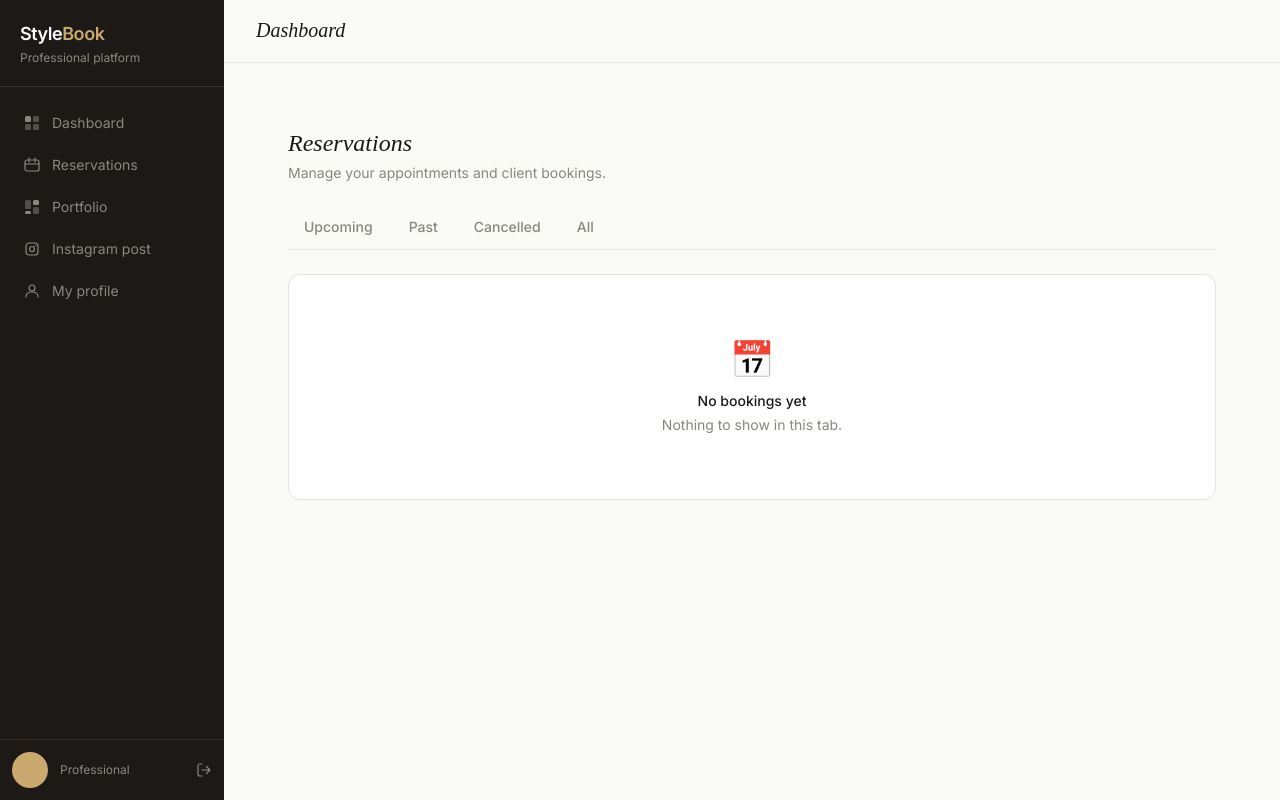
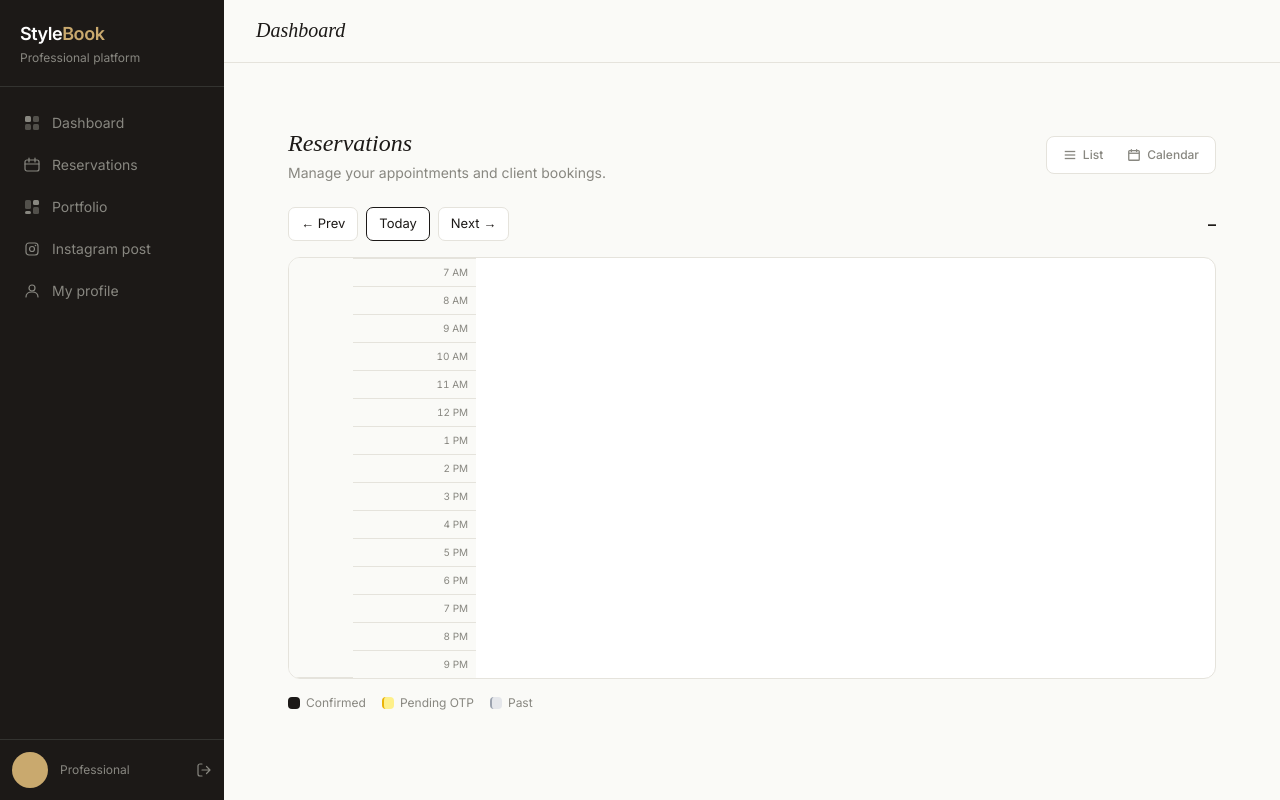
Before and after one commit to chieftainroman/StyleBook, a Django app: template templates/bookings/reservations.html in a window 1280 px wide. Run offline with Django 4.2, Linux system fonts and the light colour scheme; the template is opened without the code that fills it, so the values that code supplies are empty; some libraries are stand-ins or nearby versions; some web fonts are replaced.

Commit message:
Calendar view toggle

```diff
--- /dev/null
+++ b/templates/bookings/_reservations_calendar.html
@@ -0,0 +1,232 @@
+<style>
+  .cal-grid {
+    display: grid;
+    grid-template-columns: 64px repeat(7, 1fr);
+    gap: 0;
+    border: 1px solid #E5E3DC;
+    border-radius: 12px;
+    overflow: hidden;
+    background: #fff;
+  }
+  .cal-header {
+    background: #FAFAF7;
+    border-bottom: 1px solid #E5E3DC;
+    padding: 10px 8px;
+    text-align: center;
+    font-size: 11px;
+    color: #888780;
+    text-transform: uppercase;
+    letter-spacing: 0.05em;
+    font-weight: 500;
+  }
+  .cal-header.today {
+    background: #1C1917;
+    color: #fff;
+  }
+  .cal-header-day-num {
+    font-size: 18px;
+    font-weight: 600;
+    color: #1C1917;
+    margin-top: 2px;
+    display: block;
+  }
+  .cal-header.today .cal-header-day-num { color: #C9A96E; }
+  .cal-time-col {
+    background: #FAFAF7;
+  }
+  .cal-time-label {
+    font-size: 10px;
+    color: #888780;
+    padding: 6px 8px;
+    text-align: right;
+    border-top: 1px solid #E5E3DC;
+    font-variant-numeric: tabular-nums;
+  }
+  .cal-day-col {
+    border-left: 1px solid #E5E3DC;
+    position: relative;
+    min-height: 100%;
+  }
+  .cal-day-col.today { background: #FFFBEF; }
+  .cal-day-col.past  { background: #FAFAF7; }
+  .cal-hour-row {
+    height: 48px;
+    border-top: 1px solid #E5E3DC;
+  }
+  .cal-booking {
+    position: absolute;
+    left: 4px; right: 4px;
+    background: #1C1917;
+    color: #fff;
+    border-left: 3px solid #C9A96E;
+    border-radius: 6px;
+    padding: 4px 6px;
+    font-size: 11px;
+    overflow: hidden;
+    cursor: pointer;
+    text-decoration: none;
+    z-index: 1;
+    transition: background 0.15s;
+  }
+  .cal-booking:hover { background: #333; }
+  .cal-booking.pending {
+    background: #fffbeb;
+    color: #92400e;
+    border-left-color: #f59e0b;
+  }
+  .cal-booking.pending:hover { background: #fef3c7; }
+  .cal-booking.completed,
+  .cal-booking.no_show {
+    background: #f3f4f6;
+    color: #4b5563;
+    border-left-color: #9ca3af;
+  }
+  .cal-booking-time {
+    font-weight: 600;
+    font-size: 10px;
+    opacity: 0.85;
+  }
+  .cal-booking-name {
+    font-weight: 500;
+    margin-top: 2px;
+    white-space: nowrap;
+    overflow: hidden;
+    text-overflow: ellipsis;
+  }
+  .cal-booking-svc {
+    font-size: 10px;
+    opacity: 0.7;
+    white-space: nowrap;
+    overflow: hidden;
+    text-overflow: ellipsis;
+  }
+  .cal-nav {
+    display: flex;
+    align-items: center;
+    justify-content: space-between;
+    margin-bottom: 16px;
+  }
+  .cal-nav-label {
+    font-size: 16px;
+    font-weight: 600;
+    color: #1C1917;
+  }
+  .cal-nav-btn {
+    padding: 6px 12px;
+    border: 1px solid #E5E3DC;
+    border-radius: 7px;
+    background: #fff;
+    font-size: 13px;
+    color: #1C1917;
+    text-decoration: none;
+    transition: background 0.15s;
+  }
+  .cal-nav-btn:hover { background: #FAFAF7; }
+  .cal-nav-btn.today-btn { border-color: #1C1917; }
+</style>
+
+
+<!-- Week navigation -->
+<div class="cal-nav">
+  <div class="flex items-center gap-2">
+    <a href="?view=calendar&week={{ week_data.prev_week|date:'Y-m-d' }}" class="cal-nav-btn">← Prev</a>
+    <a href="?view=calendar&week={{ week_data.this_week|date:'Y-m-d' }}" class="cal-nav-btn today-btn">Today</a>
+    <a href="?view=calendar&week={{ week_data.next_week|date:'Y-m-d' }}" class="cal-nav-btn">Next →</a>
+  </div>
+  <div class="cal-nav-label">
+    {{ week_data.start|date:"M j" }} – {{ week_data.end|date:"M j, Y" }}
+  </div>
+</div>
+
+
+<!-- Calendar grid -->
+<div class="cal-grid">
+
+  <!-- Header row -->
+  <div class="cal-header"></div>
+  {% for day in week_data.days %}
+    <div class="cal-header {% if day.is_today %}today{% endif %}">
+      {{ day.date|date:"D" }}
+      <span class="cal-header-day-num">{{ day.date|date:"j" }}</span>
+    </div>
+  {% endfor %}
+
+  <!-- Time column -->
+  <div class="cal-time-col">
+    {% for hour in "_______________" %}
+      {% with forloop.counter|add:6 as h %}
+        <div class="cal-time-label">
+          {% if h < 12 %}{{ h }} AM
+          {% elif h == 12 %}12 PM
+          {% else %}{{ h|add:'-12' }} PM
+          {% endif %}
+        </div>
+      {% endwith %}
+    {% endfor %}
+  </div>
+
+  <!-- Day columns -->
+  {% for day in week_data.days %}
+    <div class="cal-day-col {% if day.is_today %}today{% elif day.is_past %}past{% endif %}"
+         data-date="{{ day.date|date:'Y-m-d' }}">
+      {% for _ in "_______________" %}
+        <div class="cal-hour-row"></div>
+      {% endfor %}
+
+      <!-- Bookings rendered absolutely positioned via JS -->
+      {% for b in day.bookings %}
+        <a href="{% url 'booking_detail' ref=b.reference_code %}"
+           class="cal-booking
+                  {% if b.status == 'pending_otp' %}pending
+                  {% elif b.status == 'completed' or b.status == 'no_show' %}completed
+                  {% endif %}"
+           data-start-hour="{{ b.start_time|date:'G' }}"
+           data-start-minute="{{ b.start_time|date:'i' }}"
+           data-duration="{{ b.service.duration_minutes }}">
+          <div class="cal-booking-time">{{ b.start_time|time:"g:i A" }}</div>
+          <div class="cal-booking-name">{{ b.client_name }}</div>
+          <div class="cal-booking-svc">{{ b.service.name }}</div>
+        </a>
+      {% endfor %}
+    </div>
+  {% endfor %}
+
+</div>
+
+
+<!-- Legend -->
+<div class="flex items-center gap-4 mt-4 text-xs text-muted">
+  <span class="flex items-center gap-1.5">
+    <span class="inline-block w-3 h-3 rounded bg-ink"></span> Confirmed
+  </span>
+  <span class="flex items-center gap-1.5">
+    <span class="inline-block w-3 h-3 rounded bg-yellow-200 border-l-2 border-yellow-500"></span> Pending OTP
+  </span>
+  <span class="flex items-center gap-1.5">
+    <span class="inline-block w-3 h-3 rounded bg-gray-200 border-l-2 border-gray-400"></span> Past
+  </span>
+</div>
+
+
+<script>
+(function() {
+  // Position bookings absolutely within their day column based on start time + duration
+  // Calendar starts at 7 AM, each hour row is 48px tall.
+  const HOUR_HEIGHT = 48;
+  const FIRST_HOUR = 7;  // calendar starts at 7 AM
+  const HEADER_HEIGHT = 0;  // header is in separate grid cell
+
+  document.querySelectorAll('.cal-booking').forEach(el => {
+    const startHour   = parseInt(el.dataset.startHour);
+    const startMinute = parseInt(el.dataset.startMinute);
+    const duration    = parseInt(el.dataset.duration);
+
+    const offsetMinutes = (startHour - FIRST_HOUR) * 60 + startMinute;
+    const top    = (offsetMinutes / 60) * HOUR_HEIGHT;
+    const height = (duration / 60) * HOUR_HEIGHT - 2;
+
+    el.style.top    = (top + HEADER_HEIGHT) + 'px';
+    el.style.height = Math.max(28, height) + 'px';
+  });
+})();
+</script>
--- a/templates/bookings/reservations.html
+++ b/templates/bookings/reservations.html
@@ -4,141 +4,44 @@
 <div class="px-8 py-6">
 
   <!-- Header -->
-  <div class="flex items-center justify-between mb-6">
+  <div class="flex items-center justify-between mb-6 flex-wrap gap-3">
     <div>
       <h1 class="text-2xl font-serif italic text-ink">Reservations</h1>
       <p class="text-sm text-muted mt-1">
         Manage your appointments and client bookings.
       </p>
     </div>
-  </div>
 
-  <!-- Tabs -->
-  <div class="border-b border-cream-border mb-6">
-    <div class="flex gap-1">
-      <a href="?tab=upcoming"
-         class="px-4 py-2.5 text-sm font-medium border-b-2 transition-colors
-                {% if tab == 'upcoming' %}border-ink text-ink{% else %}border-transparent text-muted hover:text-ink{% endif %}">
-        Upcoming
-        {% if counts.upcoming %}<span class="ml-1 px-1.5 py-0.5 bg-gold-light text-gold-dark text-xs font-semibold rounded">{{ counts.upcoming }}</span>{% endif %}
+    <!-- View toggle -->
+    <div class="inline-flex items-center bg-white border border-cream-border rounded-lg p-1">
+      <a href="?view=list{% if tab != 'upcoming' %}&tab={{ tab }}{% endif %}"
+         class="px-3 py-1.5 text-xs font-medium rounded transition-colors flex items-center gap-1.5
+                {% if view_mode == 'list' %}bg-ink text-white{% else %}text-muted hover:text-ink{% endif %}">
+        <svg width="14" height="14" viewBox="0 0 16 16" fill="none">
+          <line x1="2" y1="4" x2="14" y2="4" stroke="currentColor" stroke-width="1.5"/>
+          <line x1="2" y1="8" x2="14" y2="8" stroke="currentColor" stroke-width="1.5"/>
+          <line x1="2" y1="12" x2="14" y2="12" stroke="currentColor" stroke-width="1.5"/>
+        </svg>
+        List
       </a>
-      <a href="?tab=past"
-         class="px-4 py-2.5 text-sm font-medium border-b-2 transition-colors
-                {% if tab == 'past' %}border-ink text-ink{% else %}border-transparent text-muted hover:text-ink{% endif %}">
-        Past
-        {% if counts.past %}<span class="ml-1 px-1.5 py-0.5 bg-cream text-muted text-xs font-semibold rounded">{{ counts.past }}</span>{% endif %}
-      </a>
-      <a href="?tab=cancelled"
-         class="px-4 py-2.5 text-sm font-medium border-b-2 transition-colors
-                {% if tab == 'cancelled' %}border-ink text-ink{% else %}border-transparent text-muted hover:text-ink{% endif %}">
-        Cancelled
-        {% if counts.cancelled %}<span class="ml-1 px-1.5 py-0.5 bg-cream text-muted text-xs font-semibold rounded">{{ counts.cancelled }}</span>{% endif %}
-      </a>
-      <a href="?tab=all"
-         class="px-4 py-2.5 text-sm font-medium border-b-2 transition-colors
-                {% if tab == 'all' %}border-ink text-ink{% else %}border-transparent text-muted hover:text-ink{% endif %}">
-        All
-        {% if counts.all %}<span class="ml-1 px-1.5 py-0.5 bg-cream text-muted text-xs font-semibold rounded">{{ counts.all }}</span>{% endif %}
+      <a href="?view=calendar"
+         class="px-3 py-1.5 text-xs font-medium rounded transition-colors flex items-center gap-1.5
+                {% if view_mode == 'calendar' %}bg-ink text-white{% else %}text-muted hover:text-ink{% endif %}">
+        <svg width="14" height="14" viewBox="0 0 16 16" fill="none">
+          <rect x="2" y="3" width="12" height="11" rx="1" stroke="currentColor" stroke-width="1.5"/>
+          <line x1="2" y1="6" x2="14" y2="6" stroke="currentColor" stroke-width="1.5"/>
+          <line x1="5" y1="2" x2="5" y2="4" stroke="currentColor" stroke-width="1.5" stroke-linecap="round"/>
+          <line x1="11" y1="2" x2="11" y2="4" stroke="currentColor" stroke-width="1.5" stroke-linecap="round"/>
+        </svg>
+        Calendar
       </a>
     </div>
   </div>
 
-  <!-- Bookings list -->
-  {% if bookings %}
-    <div class="space-y-2">
-      {% for b in bookings %}
-
-        <a href="{% url 'booking_detail' ref=b.reference_code %}"
-           class="block bg-white border border-cream-border rounded-xl p-4
-                  hover:border-gold transition-colors">
-
-          <div class="flex items-start gap-4">
-
-            <!-- Date block -->
-            <div class="text-center flex-shrink-0 px-3 py-2 bg-cream rounded-lg border border-cream-border min-w-[60px]">
-              <div class="text-[10px] text-muted uppercase tracking-wider font-medium">
-                {{ b.start_time|date:"M" }}
-              </div>
-              <div class="text-2xl font-semibold text-ink leading-none mt-1">
-                {{ b.start_time|date:"j" }}
-              </div>
-              <div class="text-[10px] text-muted mt-1">
-                {{ b.start_time|date:"D" }}
-              </div>
-            </div>
-
-            <!-- Main info -->
-            <div class="flex-1 min-w-0">
-              <div class="flex items-center gap-2 flex-wrap mb-0.5">
-                <span class="font-semibold text-ink text-sm">{{ b.client_name }}</span>
-
-                {% if b.first_time_client %}
-                  <span class="px-1.5 py-0.5 bg-gold-light text-gold-dark text-[10px]
-                               font-semibold rounded uppercase tracking-wide">New</span>
-                {% endif %}
-
-                {% if b.status == 'pending_otp' %}
-                  <span class="px-1.5 py-0.5 bg-yellow-100 text-yellow-800 text-[10px]
-                               font-semibold rounded uppercase tracking-wide">Pending OTP</span>
-                {% elif b.status == 'confirmed' %}
-                  <span class="px-1.5 py-0.5 bg-emerald-100 text-emerald-800 text-[10px]
-                               font-semibold rounded uppercase tracking-wide">Confirmed</span>
-                {% elif b.status == 'completed' %}
-                  <span class="px-1.5 py-0.5 bg-gray-100 text-gray-700 text-[10px]
-                               font-semibold rounded uppercase tracking-wide">Completed</span>
-                {% elif b.status == 'no_show' %}
-                  <span class="px-1.5 py-0.5 bg-orange-100 text-orange-800 text-[10px]
-                               font-semibold rounded uppercase tracking-wide">No-show</span>
-                {% elif b.status == 'cancelled' %}
-                  <span class="px-1.5 py-0.5 bg-red-50 text-red-700 text-[10px]
-                               font-semibold rounded uppercase tracking-wide">Cancelled</span>
-                {% elif b.status == 'refused' %}
-                  <span class="px-1.5 py-0.5 bg-red-50 text-red-700 text-[10px]
-                               font-semibold rounded uppercase tracking-wide">Refused</span>
-                {% endif %}
-              </div>
-
-              <p class="text-sm text-ink">{{ b.service.name }}</p>
-
-              <div class="flex items-center gap-3 text-xs text-muted mt-1.5">
-                <span>🕒 {{ b.start_time|time:"g:i A" }} · {{ b.service.duration_minutes }} min</span>
-                <span>·</span>
-                <span>${{ b.service.price }}</span>
-                {% if b.client_phone %}
-                  <span>·</span>
-                  <span>{{ b.client_phone }}</span>
-                {% endif %}
-              </div>
-            </div>
-
-            <!-- Reference -->
-            <div class="text-right flex-shrink-0">
-              <div class="text-[10px] text-muted uppercase tracking-wide">Ref</div>
-              <div class="text-xs font-mono font-semibold text-ink">{{ b.reference_code }}</div>
-            </div>
-          </div>
-        </a>
-
-      {% endfor %}
-    </div>
+  {% if view_mode == 'list' %}
+    {% include 'bookings/_reservations_list.html' %}
   {% else %}
-    <div class="bg-white border border-cream-border rounded-xl py-16 text-center">
-      <div class="text-4xl mb-3">📅</div>
-      <p class="text-sm font-medium text-ink mb-1">
-        {% if tab == 'upcoming' %}No upcoming bookings
-        {% elif tab == 'past' %}No past bookings
-        {% elif tab == 'cancelled' %}No cancelled bookings
-        {% else %}No bookings yet{% endif %}
-      </p>
-      <p class="text-sm text-muted max-w-sm mx-auto">
-        {% if tab == 'upcoming' %}
-          When clients book with you, they'll appear here.
-          Share your booking link: <a href="/book/{{ request.user.username }}/" class="text-gold-dark underline">/book/{{ request.user.username }}/</a>
-        {% else %}
-          Nothing to show in this tab.
-        {% endif %}
-      </p>
-    </div>
+    {% include 'bookings/_reservations_calendar.html' %}
   {% endif %}
 
 </div>
```
Also changed, not shown: bookings/views.py (+66 -8 lines), templates/bookings/_reservations_list.html (added, +115 -0 lines).
